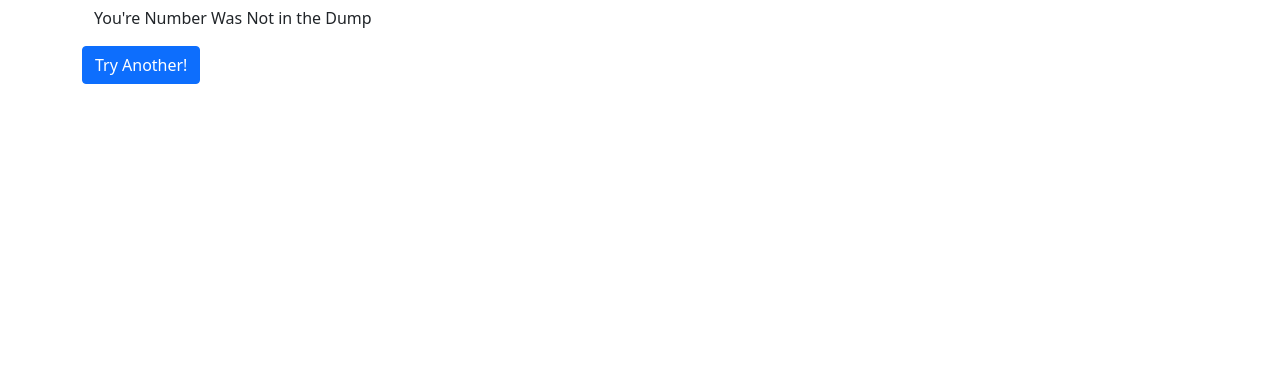
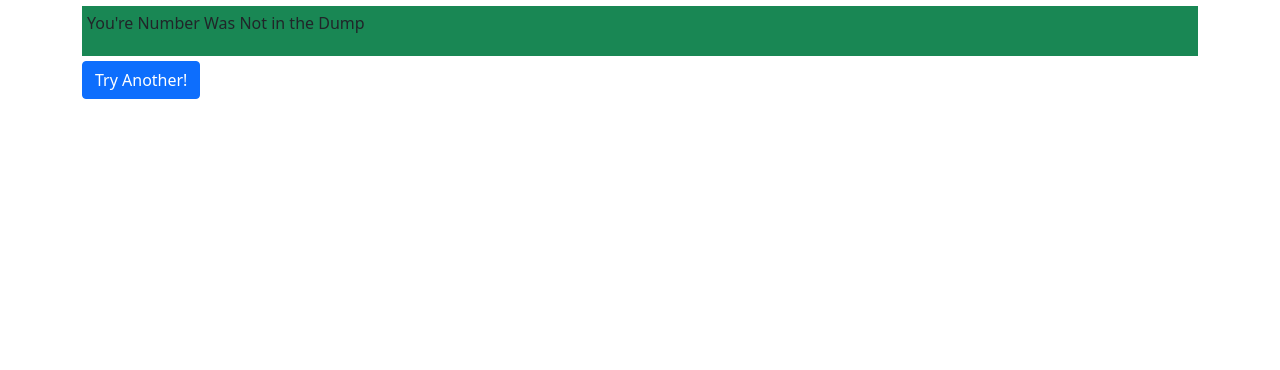
Before and after one commit to w4hs/fb-data-dump-check, a Flask app: template app/templates/application/results.html in a window 1280 px wide. Shown: the part 50-420 px from the top of the page. Run offline with Flask 2, Linux system fonts and the light colour scheme; the template is opened without the code that fills it, so the values that code supplies are empty; parts of the project's set-up code (start-up, migrations or seed data) failed here and were passed over.

Commit message:
feat: changed color based on found number.

```diff
--- /dev/null
+++ b/app/static/style.css
@@ -0,0 +1,5 @@
+.result {
+    font-size: 16px;
+    padding: 5px;
+    margin: 5px 0;
+}
--- a/app/templates/application/results.html
+++ b/app/templates/application/results.html
@@ -1,5 +1,6 @@
 {% extends "base.html" %}
 {% block header %}
+
 
 <h1>
     {% block title %}
@@ -9,12 +10,12 @@
 {% endblock header %}
 {% block content %}
 {% if found %}
-<div class="container">
+<div class="container bg-danger result">
     <p>You're Number Was Found In The Dump</p>
 </div>
 
 {% else %}
-<div class="container">
+<div class="container bg-success result">
     <p>You're Number Was Not in the Dump</p>
 </div>
 {% endif %}
```
